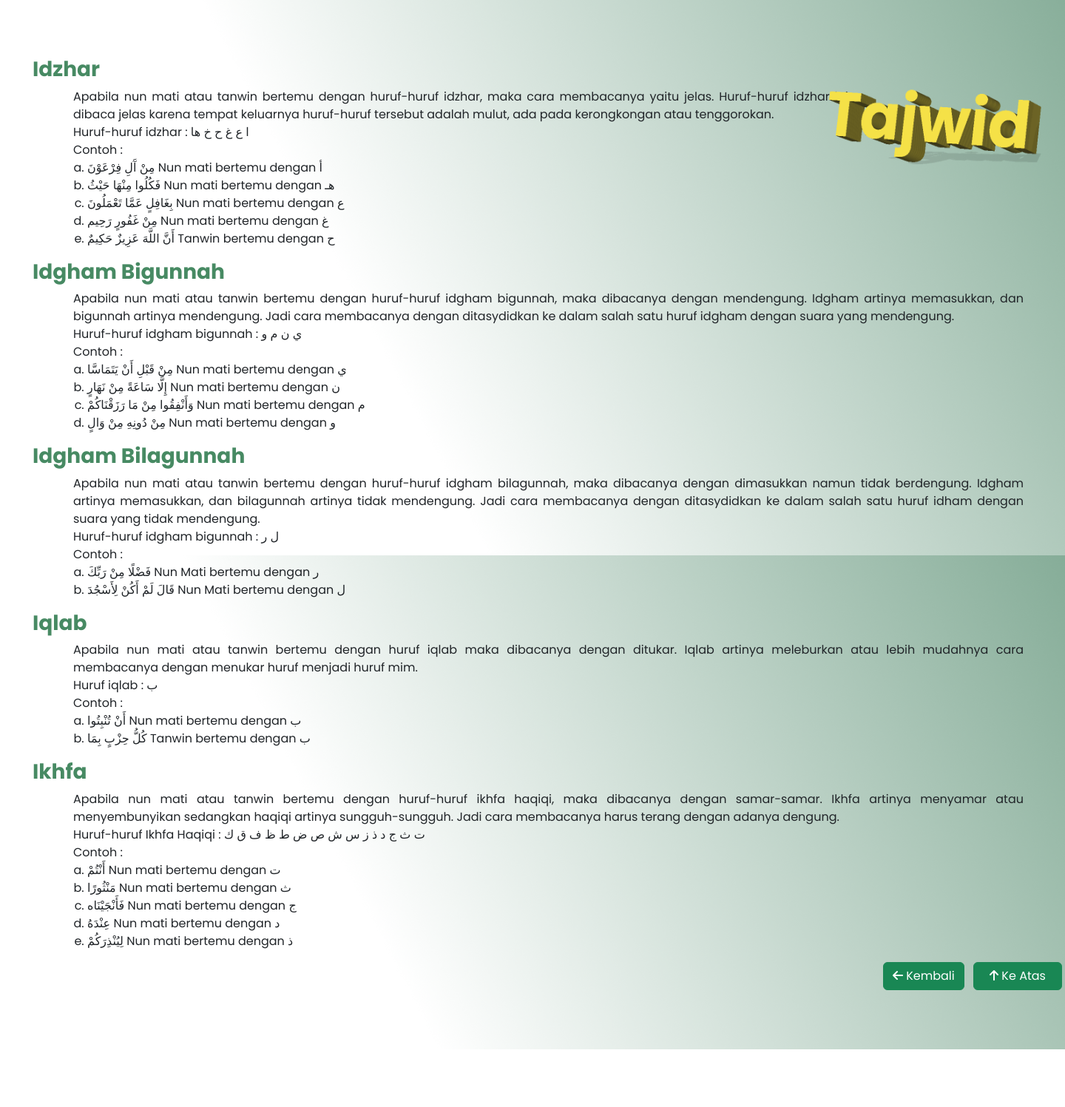
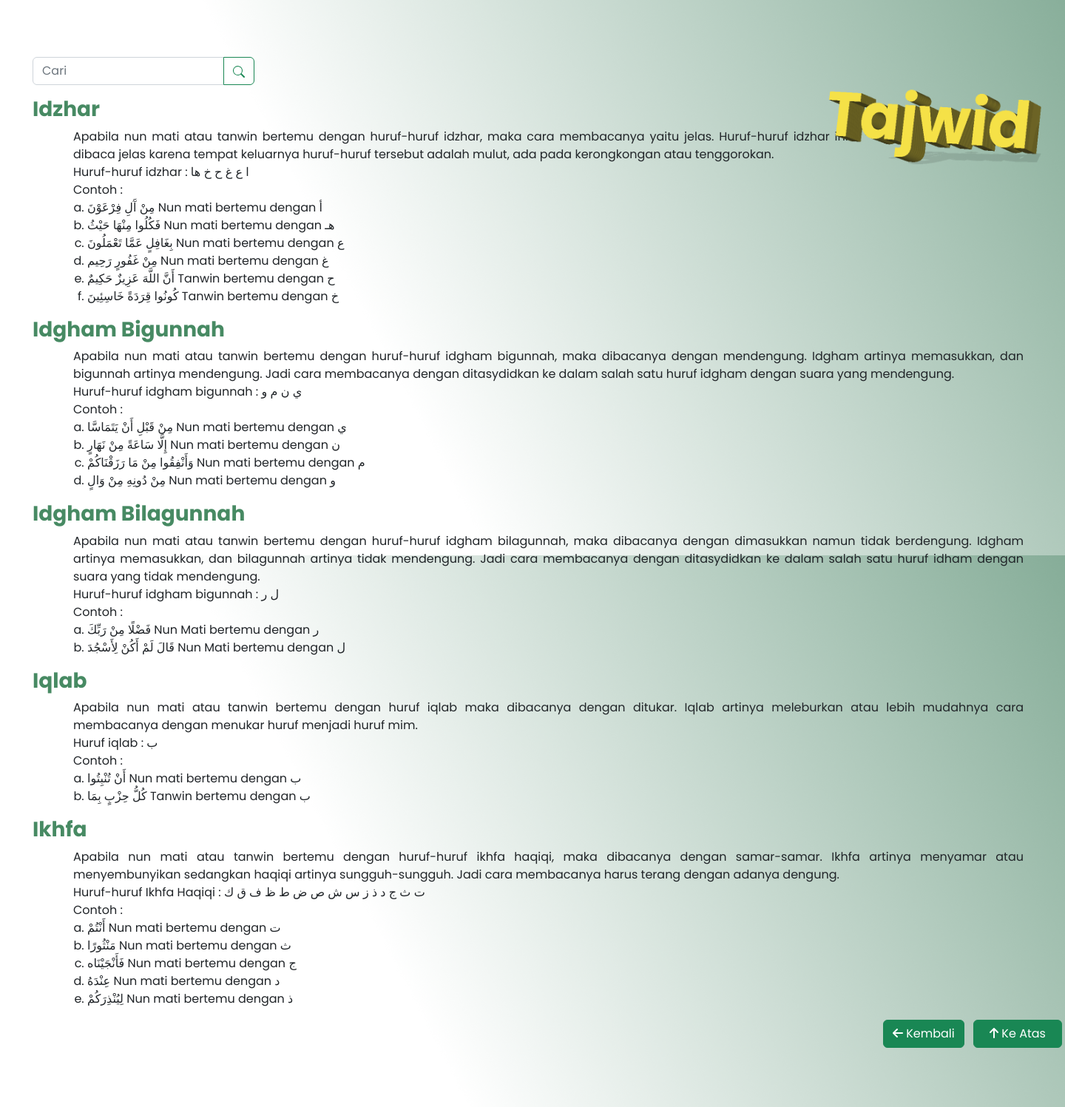
Before and after one commit to charlesbintang/Another-PBL, a CodeIgniter app: page /PBLS3Ikhsan/mulai/tajwid in a window 1440 px wide. Shown: the part 49-1546 px from the top of the page at 74% size. Before the commit the page ends 1468 px from the top, so only its background shows below. Run offline with CodeIgniter, Linux system fonts and the light colour scheme; some libraries are stand-ins or nearby versions.

Commit message:
update scrollbar, search tajwid selesai

```diff
--- a/application/views/mengaji/mpTajwid.php
+++ b/application/views/mengaji/mpTajwid.php
@@ -86,22 +86,32 @@
         </ul>
     </nav>
     <main class="container-fluid px-4 p-3 mt-5 tentang1" id="konten">
+        <div class="me-auto disabled" style="width: 300px;">
+            <div class="input-group mb-3">
+                <input type="text" class="form-control" id="dicari" placeholder="Cari" width="100px" disabled>
+                <button class="btn btn-outline-success" type="button" id="btn-cari" onclick="cari()" disabled>
+                    <svg xmlns="http://www.w3.org/2000/svg" width="16" height="16" fill="currentColor" class="bi bi-search" viewBox="0 0 16 16">
+                        <path d="M11.742 10.344a6.5 6.5 0 1 0-1.397 1.398h-.001c.03.04.062.078.098.115l3.85 3.85a1 1 0 0 0 1.415-1.414l-3.85-3.85a1.007 1.007 0 0 0-.115-.1zM12 6.5a5.5 5.5 0 1 1-11 0 5.5 5.5 0 0 1 11 0z" />
+                    </svg>
+                </button>
+            </div>
+        </div>
         <div>
             <div class="row">
                 <div class="col-10">
-                    <h3 class="green"><b>Idzhar</b></h3>
-                    <p class="margin-left" style="text-align: justify;">Apabila nun mati atau tanwin bertemu dengan huruf-huruf idzhar, maka cara membacanya yaitu jelas.
+                    <h3 class="green"><b id="text1">Idzhar</b></h3>
+                    <p id="text2" class="margin-left" style="text-align: justify;">Apabila nun mati atau tanwin bertemu dengan huruf-huruf idzhar, maka cara membacanya yaitu jelas.
                         Huruf-huruf idzhar ini dibaca jelas karena tempat keluarnya huruf-huruf tersebut adalah mulut, ada pada kerongkongan atau tenggorokan.</p>
-                    <p class="margin-left" style="text-align: justify;">Huruf-huruf idzhar : ا ع غ ح خ ها</p>
-                    <p class="margin-left" style="text-align: justify;">Contoh : </p>
-                    <p class="margin-left" style="text-align: justify;">
+                    <p id="text3" class="margin-left" style="text-align: justify;">Huruf-huruf idzhar : ا ع غ ح خ ها</p>
+                    <p id="text4" class="margin-left" style="text-align: justify;">Contoh : </p>
+                    <p id="text5" class="margin-left" style="text-align: justify;">
                     <ol class="margin-left-list" type="a">
-                        <li>مِنْ آَلِ فِرْعَوْنَ Nun mati bertemu dengan أ</li>
-                        <li>فَكُلُوا مِنْهَا حَيْثُ Nun mati bertemu dengan هـ</li>
-                        <li>بِغَافِلٍ عَمَّا تَعْمَلُونَ Nun mati bertemu dengan ع</li>
-                        <li>مِنْ غَفُورٍ رَحِيم Nun mati bertemu dengan غ</li>
-                        <li>أَنَّ اللَّهَ عَزِيزٌ حَكِيمٌ Tanwin bertemu dengan ح</li>
-                        <liكُونُوا قِرَدَةً خَاسِئِينَ Tanwin bertemu dengan خ</li>
+                        <li id="text6">مِنْ آَلِ فِرْعَوْنَ Nun mati bertemu dengan أ</li>
+                        <li id="text7">فَكُلُوا مِنْهَا حَيْثُ Nun mati bertemu dengan هـ</li>
+                        <li id="text8">بِغَافِلٍ عَمَّا تَعْمَلُونَ Nun mati bertemu dengan ع</li>
+                        <li id="text9">مِنْ غَفُورٍ رَحِيم Nun mati bertemu dengan غ</li>
+                        <li id="text10">أَنَّ اللَّهَ عَزِيزٌ حَكِيمٌ Tanwin bertemu dengan ح</li>
+                        <li id="text11">كُونُوا قِرَدَةً خَاسِئِينَ Tanwin bertemu dengan خ</li>
                     </ol>
                     </p>
                 </div>
@@ -109,53 +119,53 @@
                     <img src="<?= base_url('assets/') ?>/3D text/3DTeks(Tajwid).png" alt="Tajwid" style="width:350px">
                 </div>
             </div>
-            <h3 class="green"><b>Idgham Bigunnah</b></h3>
-            <p class="margin-left" style="text-align: justify;">Apabila nun mati atau tanwin bertemu dengan huruf-huruf idgham bigunnah, maka dibacanya dengan mendengung.
+            <h3 class="green"><b id="text12">Idgham Bigunnah</b></h3>
+            <p id="text13" class="margin-left" style="text-align: justify;">Apabila nun mati atau tanwin bertemu dengan huruf-huruf idgham bigunnah, maka dibacanya dengan mendengung.
                 Idgham artinya memasukkan, dan bigunnah artinya mendengung. Jadi cara membacanya dengan ditasydidkan ke dalam salah satu huruf idgham dengan suara yang mendengung.</p>
-            <p class="margin-left" style="text-align: justify;">Huruf-huruf idgham bigunnah : ي ن م و</p>
-            <p class="margin-left" style="text-align: justify;">Contoh : </p>
+            <p id="text14" class="margin-left" style="text-align: justify;">Huruf-huruf idgham bigunnah : ي ن م و</p>
+            <p id="text15" class="margin-left" style="text-align: justify;">Contoh : </p>
             <p class="margin-left" style="text-align: justify;">
             <ol class="margin-left-list" type="a">
-                <li>مِنْ قَبْلِ أَنْ يَتَمَاسَّا Nun mati bertemu dengan ي</li>
-                <li>إِلَّا سَاعَةً مِنْ نَهَارٍ Nun mati bertemu dengan ن</li>
-                <li>وَأَنْفِقُوا مِنْ مَا رَزَقْنَاكُمْ Nun mati bertemu dengan م</li>
-                <li>مِنْ دُونِهِ مِنْ وَالٍ Nun mati bertemu dengan و</li>
+                <li id="text16">مِنْ قَبْلِ أَنْ يَتَمَاسَّا Nun mati bertemu dengan ي</li>
+                <li id="text17">إِلَّا سَاعَةً مِنْ نَهَارٍ Nun mati bertemu dengan ن</li>
+                <li id="text18">وَأَنْفِقُوا مِنْ مَا رَزَقْنَاكُمْ Nun mati bertemu dengan م</li>
+                <li id="text19">مِنْ دُونِهِ مِنْ وَالٍ Nun mati bertemu dengan و</li>
             </ol>
             </p>
-            <h3 class="green"><b>Idgham Bilagunnah</b></h3>
-            <p class="margin-left" style="text-align: justify;">Apabila nun mati atau tanwin bertemu dengan huruf-huruf idgham bilagunnah, maka dibacanya dengan dimasukkan namun tidak berdengung.
+            <h3 class="green"><b id="text20">Idgham Bilagunnah</b></h3>
+            <p id="text21" class="margin-left" style="text-align: justify;">Apabila nun mati atau tanwin bertemu dengan huruf-huruf idgham bilagunnah, maka dibacanya dengan dimasukkan namun tidak berdengung.
                 Idgham artinya memasukkan, dan bilagunnah artinya tidak mendengung. Jadi cara membacanya dengan ditasydidkan ke dalam salah satu huruf idham dengan suara yang tidak mendengung.</p>
-            <p class="margin-left" style="text-align: justify;">Huruf-huruf idgham bigunnah : ل ر</p>
-            <p class="margin-left" style="text-align: justify;">Contoh : </p>
+            <p id="text22" class="margin-left" style="text-align: justify;">Huruf-huruf idgham bigunnah : ل ر</p>
+            <p id="text23" class="margin-left" style="text-align: justify;">Contoh : </p>
             <p class="margin-left" style="text-align: justify;">
             <ol class="margin-left-list" type="a">
-                <li>فَضْلًا مِنْ رَبِّكَ Nun Mati bertemu dengan ر</li>
-                <li>قَالَ لَمْ أَكُنْ لِأَسْجُدَ Nun Mati bertemu dengan ل</li>
+                <li id="text24">فَضْلًا مِنْ رَبِّكَ Nun Mati bertemu dengan ر</li>
+                <li id="text25">قَالَ لَمْ أَكُنْ لِأَسْجُدَ Nun Mati bertemu dengan ل</li>
             </ol>
             </p>
-            <h3 class="green"><b>Iqlab</b></h3>
-            <p class="margin-left" style="text-align: justify;">Apabila nun mati atau tanwin bertemu dengan huruf iqlab maka dibacanya dengan ditukar.
+            <h3 class="green"><b id="text26">Iqlab</b></h3>
+            <p id="text27" class="margin-left" style="text-align: justify;">Apabila nun mati atau tanwin bertemu dengan huruf iqlab maka dibacanya dengan ditukar.
                 Iqlab artinya meleburkan atau lebih mudahnya cara membacanya dengan menukar huruf menjadi huruf mim.</p>
-            <p class="margin-left" style="text-align: justify;">Huruf iqlab : ب</p>
-            <p class="margin-left" style="text-align: justify;">Contoh : </p>
+            <p id="text28" class="margin-left" style="text-align: justify;">Huruf iqlab : ب</p>
+            <p id="text29" class="margin-left" style="text-align: justify;">Contoh : </p>
             <p class="margin-left" style="text-align: justify;">
             <ol class="margin-left-list" type="a">
-                <li>أَنْ تُنْبِتُوا Nun mati bertemu dengan ب</li>
-                <li>كُلُّ حِزْبٍ بِمَا Tanwin bertemu dengan ب</li>
+                <li id="text30">أَنْ تُنْبِتُوا Nun mati bertemu dengan ب</li>
+                <li id="text31">كُلُّ حِزْبٍ بِمَا Tanwin bertemu dengan ب</li>
             </ol>
             </p>
-            <h3 class="green"><b>Ikhfa</b></h3>
-            <p class="margin-left" style="text-align: justify;">Apabila nun mati atau tanwin bertemu dengan huruf-huruf ikhfa haqiqi, maka dibacanya dengan samar-samar.
+            <h3 class="green"><b id="text32">Ikhfa</b></h3>
+            <p id="text33" class="margin-left" style="text-align: justify;">Apabila nun mati atau tanwin bertemu dengan huruf-huruf ikhfa haqiqi, maka dibacanya dengan samar-samar.
                 Ikhfa artinya menyamar atau menyembunyikan sedangkan haqiqi artinya sungguh-sungguh. Jadi cara membacanya harus terang dengan adanya dengung.</p>
-            <p class="margin-left" style="text-align: justify;">Huruf-huruf Ikhfa Haqiqi : ت ث ج د ذ ز س ش ص ض ط ظ ف ق ك</p>
-            <p class="margin-left" style="text-align: justify;">Contoh :</p>
+            <p id="text34" class="margin-left" style="text-align: justify;">Huruf-huruf Ikhfa Haqiqi : ت ث ج د ذ ز س ش ص ض ط ظ ف ق ك</p>
+            <p id="text35" class="margin-left" style="text-align: justify;">Contoh :</p>
             <p class="margin-left" style="text-align: justify;">
             <ol class="margin-left-list" type="a">
-                <li>أَنْتُمْ Nun mati bertemu dengan ت</li>
-                <li>مَنْثُورًا Nun mati bertemu dengan ث</li>
-                <li>فَأَنْجَيْنَاه Nun mati bertemu dengan ج</li>
-                <li>عِنْدَهُ Nun mati bertemu dengan د</li>
-                <li>لِيُنْذِرَكُمْ Nun mati bertemu dengan ذ</li>
+                <li id="text36">أَنْتُمْ Nun mati bertemu dengan ت</li>
+                <li id="text37">مَنْثُورًا Nun mati bertemu dengan ث</li>
+                <li id="text38">فَأَنْجَيْنَاه Nun mati bertemu dengan ج</li>
+                <li id="text39">عِنْدَهُ Nun mati bertemu dengan د</li>
+                <li id="text40">لِيُنْذِرَكُمْ Nun mati bertemu dengan ذ</li>
             </ol>
             </p>
         </div>
@@ -196,6 +206,30 @@
         //     }
         // }
         // When the user clicks on the button, scroll to the top of the document
+        document.addEventListener("DOMContentLoaded", () => {
+            document.getElementById("dicari").removeAttribute("disabled");
+            document.getElementById("btn-cari").removeAttribute("disabled");
+        });
+
+        document.getElementById('dicari').addEventListener('keyup', event => {
+            if (event.keyCode == 13) {
+                cari();
+            }
+        });
+
+        function cari() {
+            const input = document.getElementById('dicari').value.toLowerCase();
+            if (input != "") {
+                const regExp = new RegExp(input, "gi");
+                for (let i = '1'; i < 41; i++) {
+                    document.getElementById('text' + i).innerHTML = document.getElementById('text' + i).textContent.replace(regExp, "<mark id=mark>$&</mark>")
+                }
+                if (document.getElementById("mark")) {
+                    document.location.href = "<?= base_url('mulai/tajwid') ?>#mark";
+                }
+            }
+        }
+
         function topFunction() {
             document.body.scrollTop = 0;
             document.documentElement.scrollTop = 0;
```
Also changed, not shown: application/views/mengaji/mpAqidahAkhlak.php (+21 -0 lines), application/views/mengaji/mpFiqih.php (+21 -0 lines), application/views/mengaji/mpKisahNabi.php (+21 -0 lines).
